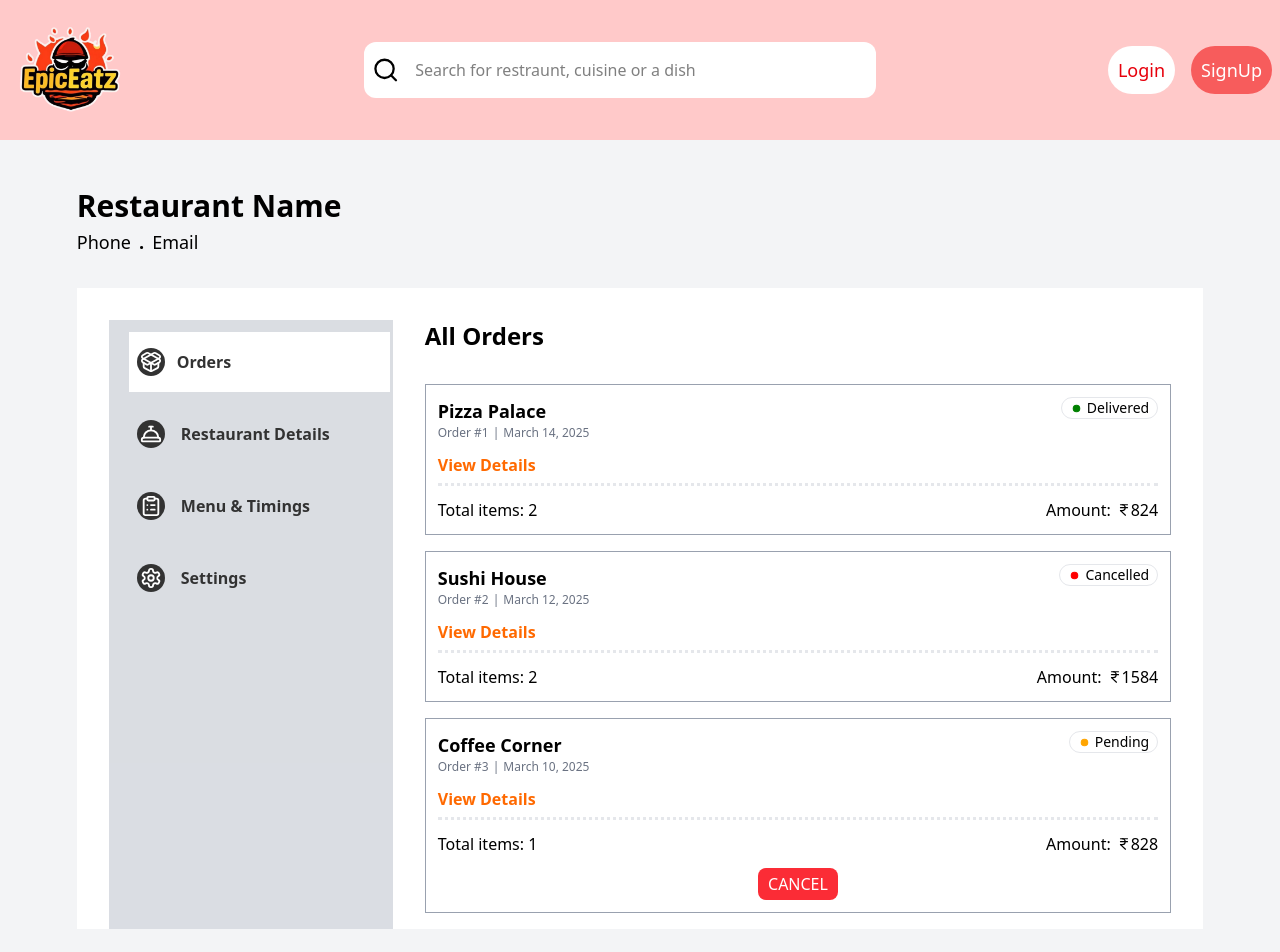
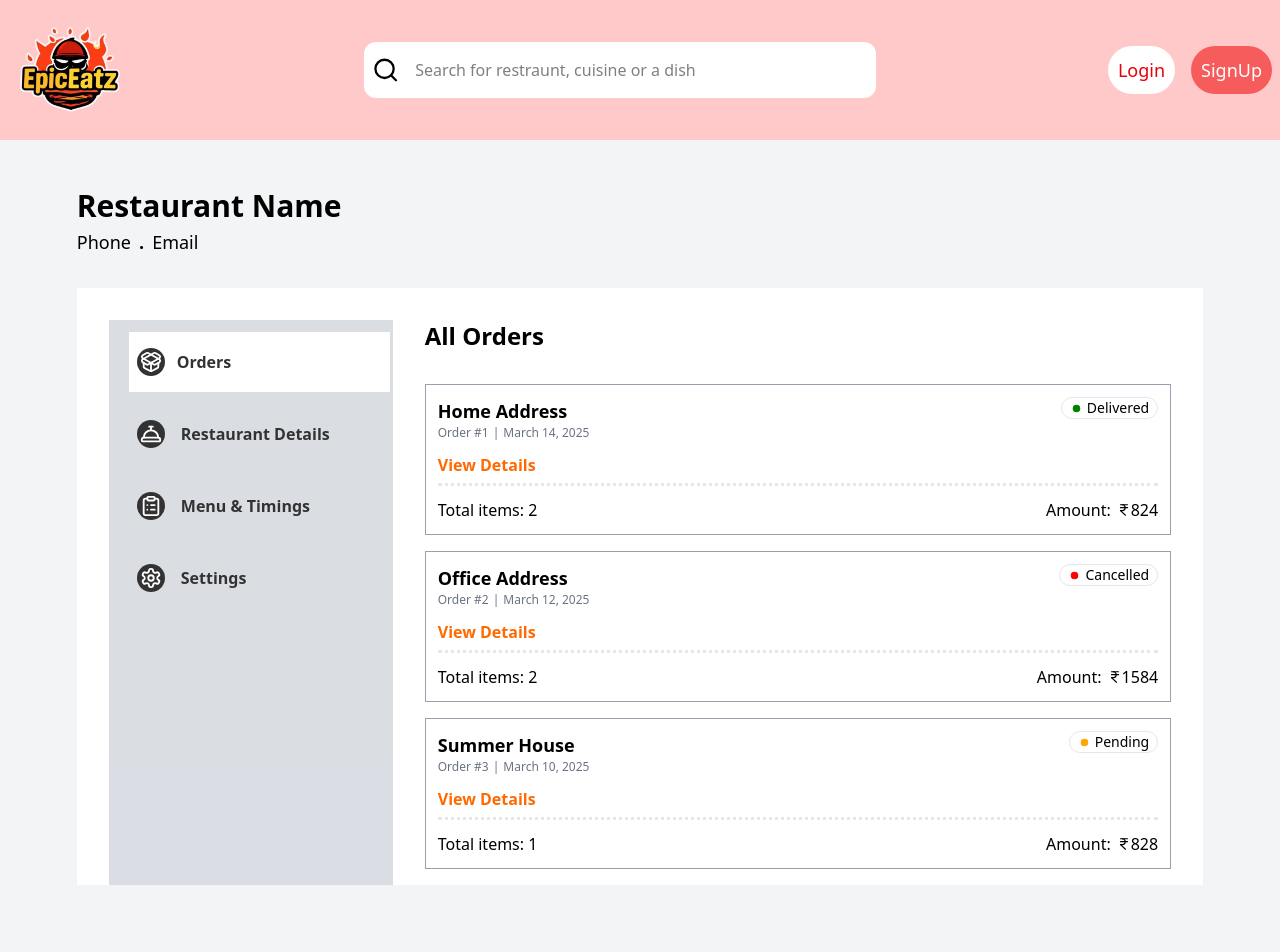
Before and after one commit to Promit-Biswas3361/EpicEatz, a React (Vite) app: page /owner-account/orders in a window 1280 px wide. Shown: the top 952 px of the page. Built offline with nearby package versions, Linux system fonts and the light colour scheme.

Commit message:
Restaurant owner can now update order status

```diff
--- a/src/Frontend/OwnerProfile/OwnerOrders.jsx
+++ b/src/Frontend/OwnerProfile/OwnerOrders.jsx
@@ -5,7 +5,7 @@ import OrderDetails from "./OrderDetails";
 const newOrders = [
   {
     id: 1,
-    restaurant: "Pizza Palace",
+    restaurant: "Hungry House",
     items: [
       {
         name: "Margherita Pizza",
@@ -32,7 +32,7 @@ const newOrders = [
   },
   {
     id: 2,
-    restaurant: "Sushi House",
+    restaurant: "Hungry House",
     items: [
       {
         name: "Salmon Roll",
@@ -59,7 +59,7 @@ const newOrders = [
   },
   {
     id: 3,
-    restaurant: "Coffee Corner",
+    restaurant: "Hungry House",
     items: [
       {
         name: "Cappuccino",
@@ -91,16 +91,7 @@ const formatDate = (dateString) => {
 const OwnerOrders = () => {
   const [orders, setOrders] = useState(newOrders);
   const [selectedOrder, setSelectedOrder] = useState(null);
-
-  const cancelOrder = (id) => {
-    const updatedOrders = orders.map((order) =>
-      order.id === id && order.status === "Pending"
-        ? { ...order, status: "Cancelled" }
-        : order
-    );
-
-    setOrders(updatedOrders);
-  };
+  const [isEditingOrderId, setIsEditingOrderId] = useState(false);
 
   const viewOrderDetails = (order) => {
     setSelectedOrder(order);
@@ -108,6 +99,15 @@ const OwnerOrders = () => {
 
   const closeOrderDetails = () => {
     setSelectedOrder(null);
+  };
+
+  const handleStatusChange = (newStatus, id) => {
+    const updateOrders = orders.map((order) =>
+      order.id === id ? { ...order, status: newStatus } : order
+    );
+
+    setOrders(updateOrders);
+    setIsEditingOrderId(null);
   };
 
   return (
@@ -124,7 +124,9 @@ const OwnerOrders = () => {
             <div key={order.id} className="border border-gray-400 p-3 mb-4">
               <div className="flex justify-between border-b-3 border-dotted border-gray-200 mb-3">
                 <div className="flex-grow">
-                  <p className="text-lg font-semibold">{order.restaurant}</p>
+                  <p className="text-lg font-semibold">
+                    {order.address.label}
+                  </p>
 
                   <div className="flex text-xs text-gray-500 mb-3">
                     <p className="mr-1">Order #{order.id}</p>
@@ -139,7 +141,16 @@ const OwnerOrders = () => {
                     <p>View Details</p>
                   </div>
                 </div>
-                <div className="flex items-center h-fit border-1 border-gray-200 rounded-full px-2">
+                <div
+                  className={`flex flex-shrink-0 items-center h-fit border-1 border-gray-200 rounded-full px-2 cursor-pointer hover:bg-gray-100 ${
+                    isEditingOrderId === order.id ? "hidden" : ""
+                  }`}
+                  onClick={() =>
+                    setIsEditingOrderId((prev) =>
+                      prev === order.id ? null : order.id
+                    )
+                  }
+                >
                   <CircleSmall
                     size={13}
                     color={
@@ -163,6 +174,29 @@ const OwnerOrders = () => {
                   />
                   <p className="ml-1 text-sm">{order.status}</p>
                 </div>
+
+                {isEditingOrderId === order.id && (
+                  <div className="mt-2 flex space-x-2">
+                    <button
+                      className="bg-green-500 text-white h-12 px-3 rounded-md cursor-pointer font-semibold text-center"
+                      onClick={() => handleStatusChange("Delivered", order.id)}
+                    >
+                      DELIVERED
+                    </button>
+                    <button
+                      className="bg-orange-500 text-white h-12 px-3 rounded-md cursor-pointer font-semibold text-center"
+                      onClick={() => handleStatusChange("Pending", order.id)}
+                    >
+                      PENDING
+                    </button>
+                    <button
+                      className="bg-red-500 text-white h-12 px-3 rounded-md cursor-pointer font-semibold text-center"
+                      onClick={() => handleStatusChange("Cancelled", order.id)}
+                    >
+                      CANCELLED
+                    </button>
+                  </div>
+                )}
               </div>
               <div className="">
                 <div className="flex justify-between">
@@ -173,17 +207,6 @@ const OwnerOrders = () => {
                     <p> {order.total}</p>
                   </div>
                 </div>
-
-                {order.status === "Pending" && (
-                  <div className="text-center mt-3">
-                    <button
-                      className="bg-red-500 rounded-lg cursor-pointer px-2.5 py-1 text-white hover:bg-red-600"
-                      onClick={() => cancelOrder(order.id)}
-                    >
-                      CANCEL
-                    </button>
-                  </div>
-                )}
               </div>
             </div>
           ))}
```
